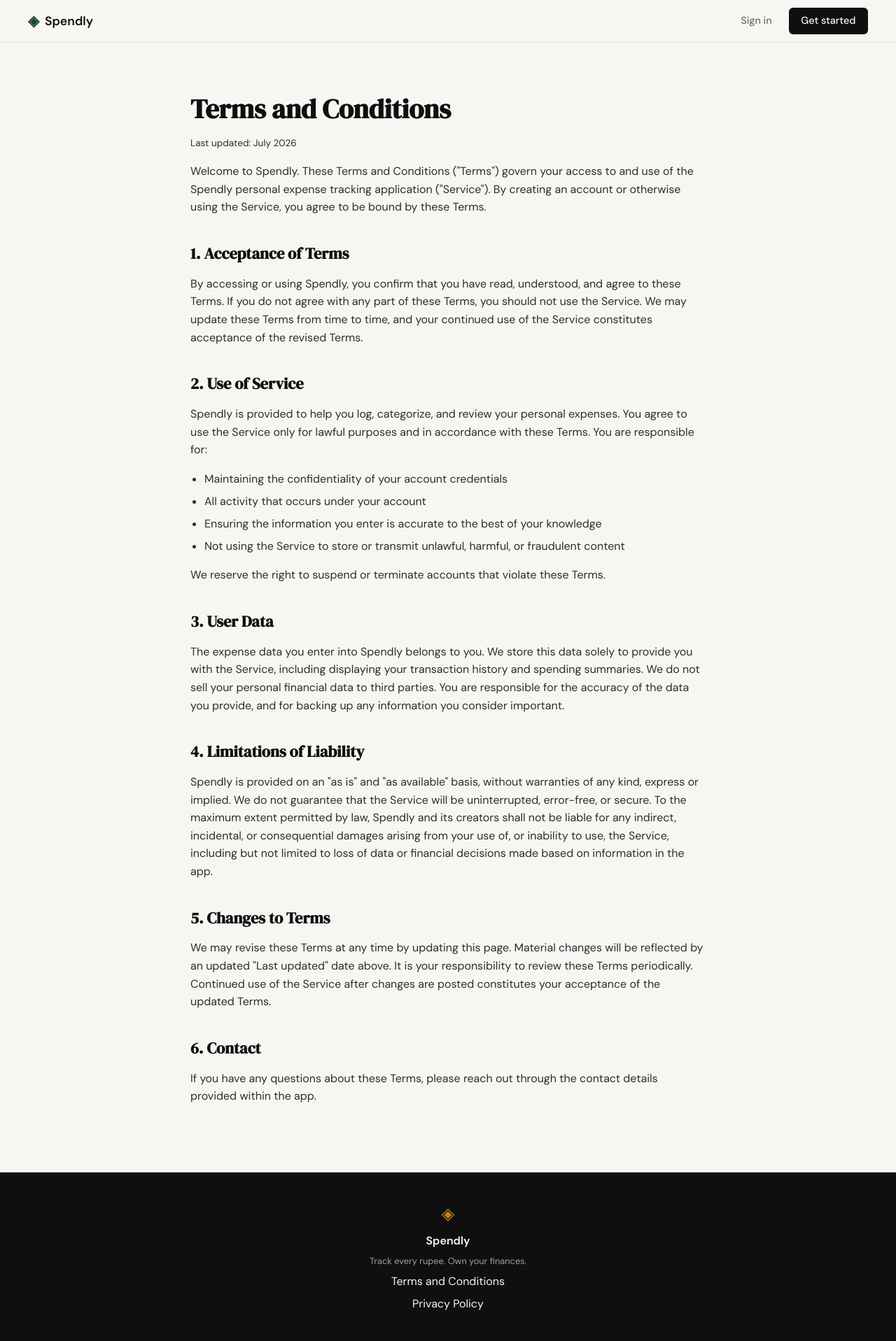
After one commit to chirantar/spendly, a Flask app: page /terms in a window 1280 px wide. The commit adds this page. Shown: the whole page at 70% size. Run offline with Flask 3, Linux system fonts and the light colour scheme.

Commit message:
landing: add terms and conditions page and route

```diff
--- a/app.py
+++ b/app.py
@@ -20,6 +20,11 @@ def register():
 @app.route("/login")
 def login():
     return render_template("login.html")
+
+
+@app.route("/terms")
+def terms():
+    return render_template("terms.html")
 
 
 # ------------------------------------------------------------------ #
--- a/static/css/style.css
+++ b/static/css/style.css
@@ -508,6 +508,47 @@ a { color: inherit; text-decoration: none; }
 }
 
 /* ------------------------------------------------------------------ */
+/* Legal pages                                                         */
+/* ------------------------------------------------------------------ */
+
+.legal-section {
+    max-width: 800px;
+    margin: 0 auto;
+    padding: 4rem 2rem 5rem;
+}
+
+.legal-title {
+    font-family: var(--font-display);
+    font-size: 2.4rem;
+    margin-bottom: 0.5rem;
+}
+
+.legal-updated {
+    color: var(--ink-faint);
+    font-size: 0.85rem;
+    margin-bottom: 2.5rem;
+}
+
+.legal-section h2 {
+    font-family: var(--font-display);
+    font-size: 1.4rem;
+    margin-top: 2.25rem;
+    margin-bottom: 0.75rem;
+}
+
+.legal-section p {
+    color: var(--ink-soft);
+    margin-bottom: 1rem;
+}
+
+.legal-section ul {
+    color: var(--ink-soft);
+    margin: 0 0 1rem 1.25rem;
+}
+
+.legal-section li { margin-bottom: 0.4rem; }
+
+/* ------------------------------------------------------------------ */
 /* Responsive                                                          */
 /* ------------------------------------------------------------------ */
 
--- a/templates/base.html
+++ b/templates/base.html
@@ -34,7 +34,7 @@
             <span class="brand-icon">◈</span>
             <span class="footer-name">Spendly</span>
             <p class="footer-copy">Track every rupee. Own your finances.</p>
-            <a href="#">Terms and Conditions</a>
+            <a href="{{ url_for('terms') }}">Terms and Conditions</a>
             <a href="#">Privacy Policy</a>
         </div>
     </footer>
--- /dev/null
+++ b/templates/terms.html
@@ -0,0 +1,39 @@
+{% extends "base.html" %}
+
+{% block title %}Terms and Conditions — Spendly{% endblock %}
+
+{% block content %}
+
+<section class="legal-section">
+    <h1 class="legal-title">Terms and Conditions</h1>
+    <p class="legal-updated">Last updated: July 2026</p>
+
+    <p>Welcome to Spendly. These Terms and Conditions ("Terms") govern your access to and use of the Spendly personal expense tracking application ("Service"). By creating an account or otherwise using the Service, you agree to be bound by these Terms.</p>
+
+    <h2>1. Acceptance of Terms</h2>
+    <p>By accessing or using Spendly, you confirm that you have read, understood, and agree to these Terms. If you do not agree with any part of these Terms, you should not use the Service. We may update these Terms from time to time, and your continued use of the Service constitutes acceptance of the revised Terms.</p>
+
+    <h2>2. Use of Service</h2>
+    <p>Spendly is provided to help you log, categorize, and review your personal expenses. You agree to use the Service only for lawful purposes and in accordance with these Terms. You are responsible for:</p>
+    <ul>
+        <li>Maintaining the confidentiality of your account credentials</li>
+        <li>All activity that occurs under your account</li>
+        <li>Ensuring the information you enter is accurate to the best of your knowledge</li>
+        <li>Not using the Service to store or transmit unlawful, harmful, or fraudulent content</li>
+    </ul>
+    <p>We reserve the right to suspend or terminate accounts that violate these Terms.</p>
+
+    <h2>3. User Data</h2>
+    <p>The expense data you enter into Spendly belongs to you. We store this data solely to provide you with the Service, including displaying your transaction history and spending summaries. We do not sell your personal financial data to third parties. You are responsible for the accuracy of the data you provide, and for backing up any information you consider important.</p>
+
+    <h2>4. Limitations of Liability</h2>
+    <p>Spendly is provided on an "as is" and "as available" basis, without warranties of any kind, express or implied. We do not guarantee that the Service will be uninterrupted, error-free, or secure. To the maximum extent permitted by law, Spendly and its creators shall not be liable for any indirect, incidental, or consequential damages arising from your use of, or inability to use, the Service, including but not limited to loss of data or financial decisions made based on information in the app.</p>
+
+    <h2>5. Changes to Terms</h2>
+    <p>We may revise these Terms at any time by updating this page. Material changes will be reflected by an updated "Last updated" date above. It is your responsibility to review these Terms periodically. Continued use of the Service after changes are posted constitutes your acceptance of the updated Terms.</p>
+
+    <h2>6. Contact</h2>
+    <p>If you have any questions about these Terms, please reach out through the contact details provided within the app.</p>
+</section>
+
+{% endblock %}
```
